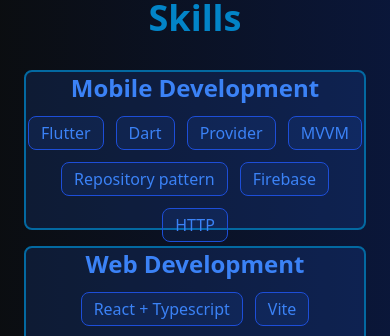
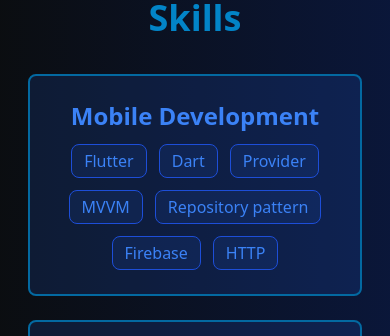
Before and after one commit to D0M1N1Kx/Portfolio, a React (Vite) app: page / in a window 390 px wide. Shown: the part 472-808 px from the top of the page. Built offline with nearby package versions, Linux system fonts and the light colour scheme.

Commit message:
fix(P-05): fix skillCard size on mobile view

```diff
--- a/src/components/skillCard.tsx
+++ b/src/components/skillCard.tsx
@@ -6,7 +6,7 @@
 export function SkillCard({ title, items }: SkillCardParameters) {
   return (
     <>
-      <div className="border-2 border-sky-700 w-86 h-40 bg-blue-600/15 rounded-lg hover:scale-105 transition-transform duration-300 ease-in-out cursor-pointer">
+      <div className="border-2 border-sky-700 w-86 min-h-44 h-auto py-6 m-1 bg-blue-600/15 rounded-lg hover:scale-105 transition-transform duration-300 ease-in-out cursor-pointer">
         <h3 className="text-center font-bold text-blue-500 text-2xl">
           {title}
         </h3>
```
